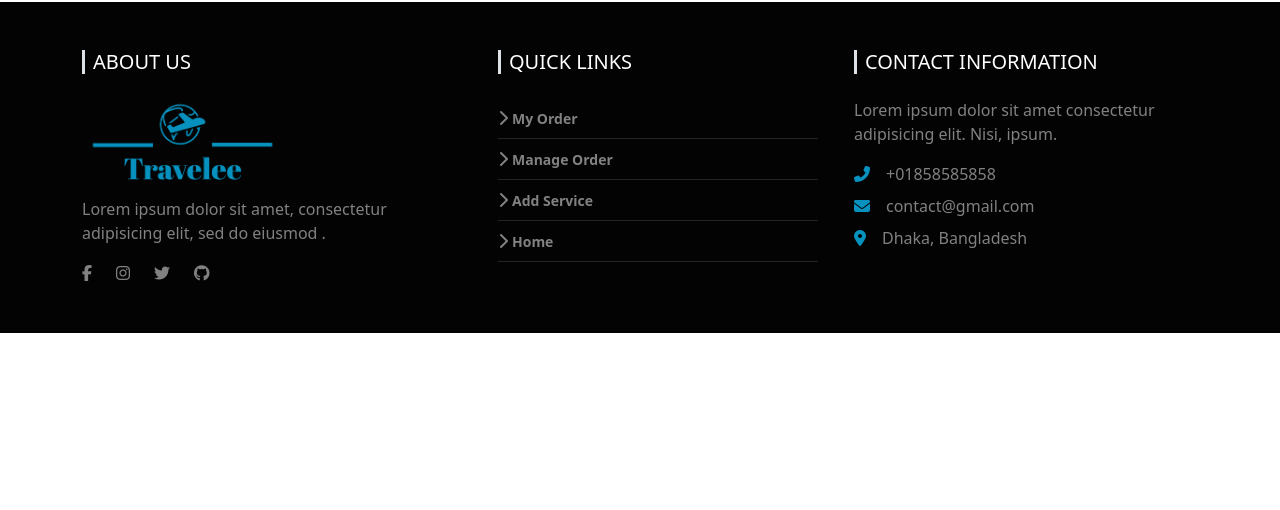
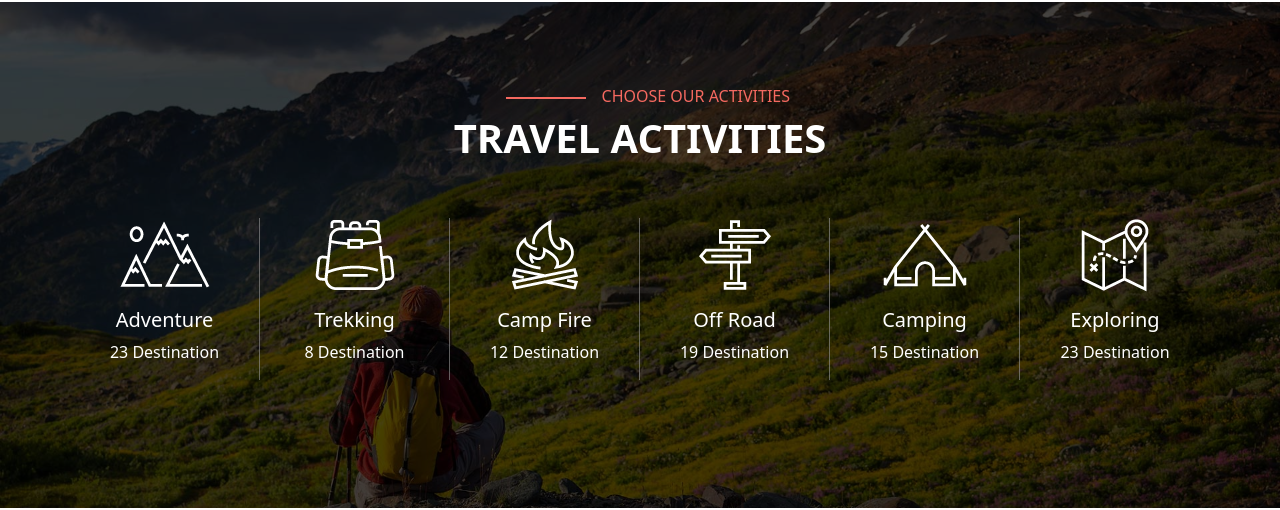
Before and after one commit to smarifuli43/travelee-client, a React (Create React App) app: page / in a window 1280 px wide. Shown: the part 1008-1518 px from the top of the page. Before the commit the page ends 1341 px from the top, so only its background shows below. Built offline with nearby package versions, Linux system fonts and the light colour scheme; no server answers.

Commit message:
activity added

```diff
--- /dev/null
+++ b/src/pages/Home/Activity/Activity.css
@@ -0,0 +1,35 @@
+.activity{
+  background: linear-gradient(135deg, #000000b7, #000000bb),
+    url(../../../img/blog\ hero.jpg) no-repeat;
+  background-position: center top;
+  background-size: cover;
+  align-items: center;
+  color: #ffffff;
+  text-align: center;
+  padding: 80px 0;
+}
+.activity-icon{
+  border-right: 1px solid #949494a1 ;
+}
+.activity-icon:last-child{
+  border: none;
+}
+
+@media screen and (max-width:1200px) {
+
+  .activity-icon:nth-child(3){
+  border: none;
+}
+}
+@media screen and (max-width:767px) {
+
+  .activity-icon:nth-child(3){
+    border-right: 1px solid #949494a1 ;
+
+}
+  .activity-icon:nth-child(2),
+  .activity-icon:nth-child(4),
+  .activity-icon:nth-child(6){
+  border: none;
+}
+}
--- /dev/null
+++ b/src/pages/Home/Activity/Activity.js
@@ -0,0 +1,62 @@
+import React from 'react';
+import './Activity.css'
+
+import adventure from '../../../img/activity/adventure.png'
+import trekking from '../../../img/activity/trekking.png'
+import campFire from '../../../img/activity/camp fire.png'
+import offRoad from '../../../img/activity/off road.png'
+import camping from '../../../img/activity/camping.png'
+import exploring from '../../../img/activity/exploring.png'
+
+const Activity = () => {
+  return (
+    <div className='activity my-5 '>
+      <div className='container'>
+        <div
+          className='d-flex align-items-center'
+          style={{ width: '300px', margin: 'auto' }}
+        >
+          <div className='hl'></div>
+          <h5 className='heading-before'>CHOOSE OUR ACTIVITIES</h5>
+        </div>
+        <h2 className='heading-main text-white'>TRAVEL ACTIVITIES</h2>
+
+        <div className="row py-5">
+          <div className="col-6 col-md-4 col-xl-2 activity-icon pb-4 pb-lg-0">
+          <img src={adventure} alt="" />
+          <h5 className="mt-3">Adventure</h5>
+           <p>23 Destination</p>
+          </div>
+          <div className="col-6 col-md-4 col-xl-2 activity-icon pb-4 pb-lg-0">
+          <img src={trekking} alt="" />
+          <h5 className="mt-3">Trekking</h5>
+           <p>8 Destination</p>
+          </div>
+          <div className="col-6 col-md-4 col-xl-2 activity-icon pb-4 pb-lg-0">
+          <img src={campFire} alt="" />
+          <h5 className="mt-3">Camp Fire</h5>
+           <p>12 Destination</p>
+          </div>
+          <div className="col-6 col-md-4 col-xl-2 activity-icon pb-4 pb-lg-0">
+          <img src={offRoad} alt="" />
+          <h5 className="mt-3">Off Road</h5>
+           <p>19 Destination</p>
+          </div>
+          <div className="col-6 col-md-4 col-xl-2 activity-icon pb-4 pb-lg-0">
+          <img src={camping} alt="" />
+          <h5 className="mt-3">Camping</h5>
+           <p>15 Destination</p>
+          </div>
+          <div className="col-6 col-md-4 col-xl-2  activity-icon pb-4 pb-lg-0">
+          <img src={exploring} alt="" />
+          <h5 className="mt-3">Exploring</h5>
+           <p>23 Destination</p>
+          </div>
+
+        </div>
+      </div>
+    </div>
+  );
+};
+
+export default Activity;
--- a/src/pages/Home/Home/Home.js
+++ b/src/pages/Home/Home/Home.js
@@ -1,4 +1,5 @@
 import React from 'react';
+import Activity from '../Activity/Activity';
 import Banner from '../Banner/Banner';
 import Serivces from '../Services/Serivces';
 
@@ -7,6 +8,7 @@ const Home = () => {
     <div>
       <Banner></Banner>
       <Serivces></Serivces>
+      <Activity></Activity>
     </div>
   );
 };
```
